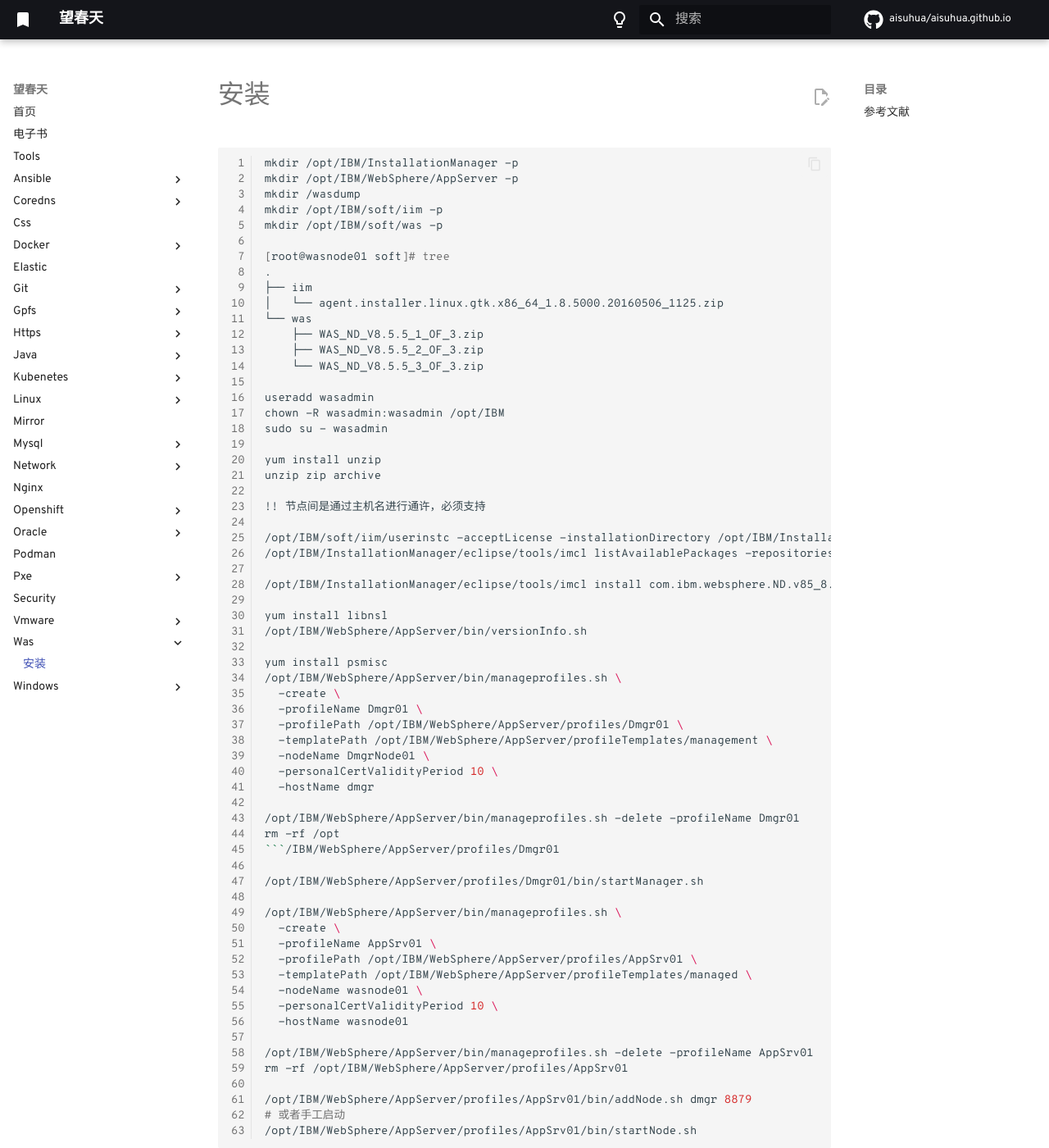
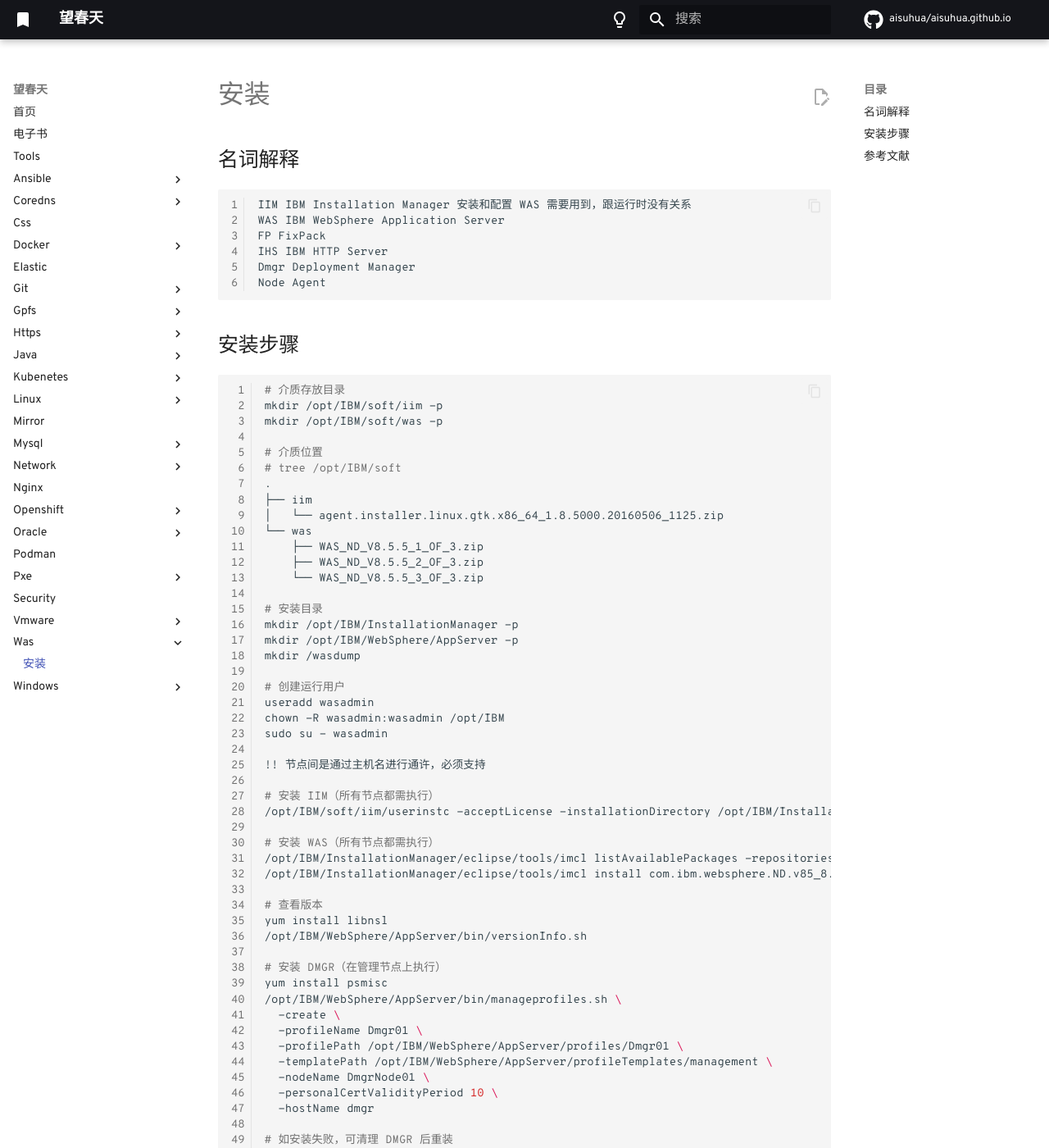
Before and after one commit to aisuhua/aisuhua.github.io, an MkDocs documentation site: the page built from docs/was/install.md, in a window 1280 px wide and 1400 px high. Shown: the whole window at 82% size. Built offline with MkDocs 1.6.1 and Material for MkDocs 9.7.7, drawn with Linux system fonts in a browser that asks for light colours; comment, search, counter and statistics services are not loaded; some of the changed text lies outside the part shown.

Commit message:
install.md

````diff
--- a/docs/was/install.md
+++ b/docs/was/install.md
@@ -1,13 +1,25 @@
 # 安装
 
+## 名词解释
+
 ```sh
-mkdir /opt/IBM/InstallationManager -p
-mkdir /opt/IBM/WebSphere/AppServer -p
-mkdir /wasdump
+IIM IBM Installation Manager 安装和配置 WAS 需要用到，跟运行时没有关系
+WAS IBM WebSphere Application Server
+FP FixPack
+IHS IBM HTTP Server
+Dmgr Deployment Manager
+Node Agent
+```
+
+## 安装步骤
+
+```sh
+# 介质存放目录
 mkdir /opt/IBM/soft/iim -p
 mkdir /opt/IBM/soft/was -p
 
-[root@wasnode01 soft]# tree
+# 介质位置
+# tree /opt/IBM/soft
 .
 ├── iim
 │   └── agent.installer.linux.gtk.x86_64_1.8.5000.20160506_1125.zip
@@ -16,23 +28,30 @@
     ├── WAS_ND_V8.5.5_2_OF_3.zip
     └── WAS_ND_V8.5.5_3_OF_3.zip
 
+# 安装目录
+mkdir /opt/IBM/InstallationManager -p
+mkdir /opt/IBM/WebSphere/AppServer -p
+mkdir /wasdump
+
+# 创建运行用户
 useradd wasadmin
 chown -R wasadmin:wasadmin /opt/IBM
 sudo su - wasadmin
 
-yum install unzip
-unzip zip archive
-
 !! 节点间是通过主机名进行通许，必须支持
 
+# 安装 IIM（所有节点都需执行）
 /opt/IBM/soft/iim/userinstc -acceptLicense -installationDirectory /opt/IBM/InstallationManager -log ./log.xml -silent
+
+# 安装 WAS（所有节点都需执行）
 /opt/IBM/InstallationManager/eclipse/tools/imcl listAvailablePackages -repositories /opt/IBM/soft/was/repository.config -features -long
-
 /opt/IBM/InstallationManager/eclipse/tools/imcl install com.ibm.websphere.ND.v85_8.5.5000.20130514_1044 -repositories /opt/IBM/soft/was/repository.config -installationDirectory /opt/IBM/WebSphere/AppServer -acceptLicense
 
+# 查看版本
 yum install libnsl
 /opt/IBM/WebSphere/AppServer/bin/versionInfo.sh
 
+# 安装 DMGR（在管理节点上执行）
 yum install psmisc
 /opt/IBM/WebSphere/AppServer/bin/manageprofiles.sh \
   -create \
@@ -43,12 +62,14 @@
   -personalCertValidityPeriod 10 \
   -hostName dmgr
 
-/opt/IBM/WebSphere/AppServer/bin/manageprofiles.sh -delete -profileName Dmgr01
-rm -rf /opt
-```/IBM/WebSphere/AppServer/profiles/Dmgr01
+# 如安装失败，可清理 DMGR 后重装
+# /opt/IBM/WebSphere/AppServer/bin/manageprofiles.sh -delete -profileName Dmgr01
+# rm -rf /opt/IBM/WebSphere/AppServer/profiles/Dmgr01
 
+# 启动 DMGR
 /opt/IBM/WebSphere/AppServer/profiles/Dmgr01/bin/startManager.sh
 
+#
 /opt/IBM/WebSphere/AppServer/bin/manageprofiles.sh \
   -create \
   -profileName AppSrv01 \
````
